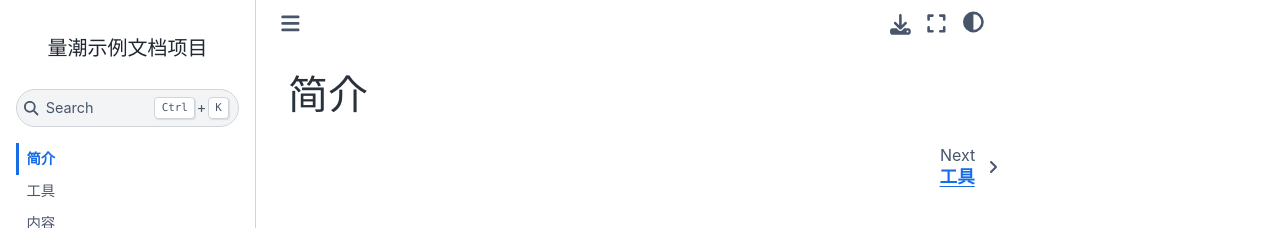
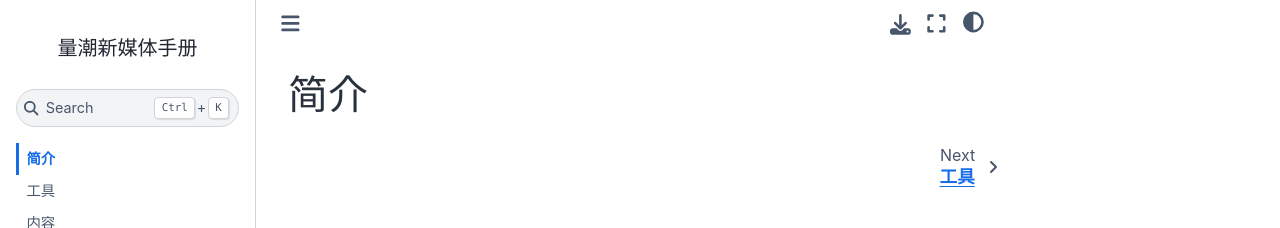
Before and after one commit to quanttide/quanttide-handbook-of-new-media, a Jupyter Book: the page built from index.md, in a window 1280 px wide. Shown: the top 228 px of the page. Built offline with Jupyter Book 1.0.4 settings and Sphinx 7.4.7 and the Sphinx Book theme 1.1.4, drawn with Linux system fonts in a browser that asks for light colours.

Commit message:
Update _config.yml

```diff
--- a/_config.yml
+++ b/_config.yml
@@ -1,7 +1,6 @@
 # https://jupyterbook.org/en/stable/customize/config.html
-name: quanttide-example-of-documentation
-title: 量潮示例文档项目
+name: quanttide-handbook-of-new-media
+title: 量潮新媒体手册
 author: 量潮科技
-description: 量潮文档项目实例
 # Jupyter Book Config
 only_build_toc_files: true
```
